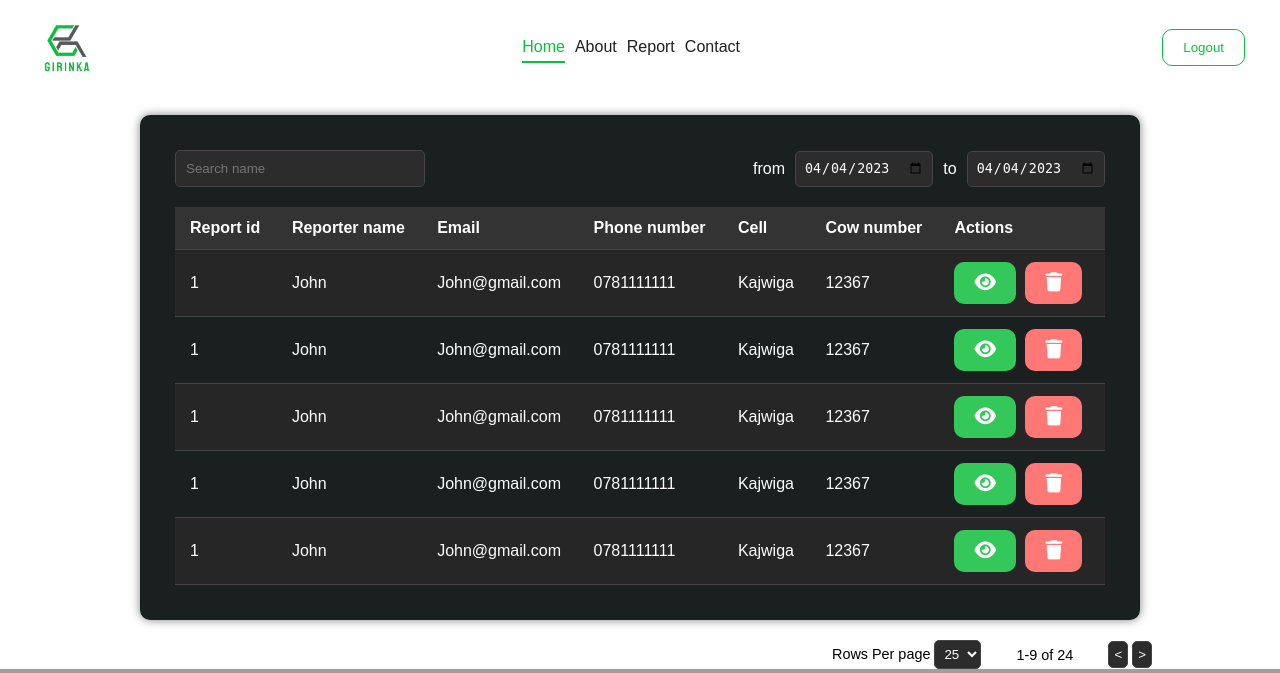
After one commit to mugishaj092/girainka-system, a Django app: page /users/ in a window 1280 px wide. The commit adds this page. Shown: the top 673 px of the page. Run offline with Django 5.2, Linux system fonts and the light colour scheme; the visitor is signed in with stand-in values (Sample User, id 1); some libraries are stand-ins or nearby versions; grey boxes are pictures that could not be loaded.

Commit message:
Add users

```diff
--- a/girainka/girainka/urls.py
+++ b/girainka/girainka/urls.py
@@ -29,4 +29,5 @@ urlpatterns = [
     path('signup/', create_user, name='signup'),
     path('login/', login_user, name='login'),
     path('contact/', contact, name='contact'),
+    path('users/', views.users, name='users'),
 ]
--- a/girainka/girainka/views.py
+++ b/girainka/girainka/views.py
@@ -8,6 +8,10 @@ def report(request):
     return render(request,'website/report.html')
 def contact(request):
     return render(request, 'contact.html')
+
+def users(request):
+    return render(request, 'website/users.html')
+
 from django.shortcuts import render, redirect
 from django.contrib import messages
 from django.contrib.auth.models import User
--- a/girainka/static/css/style.css
+++ b/girainka/static/css/style.css
@@ -976,3 +976,116 @@ footer {
   .contact-form button:hover {
     background-color: #218838;
   }
+
+
+
+
+
+  .user-container {
+    margin: 20px auto;
+    padding: 35px;
+    max-width: 1000px;
+    background-color: #1A1F1F;
+    border-radius: 10px;
+    box-shadow: 0 0 10px rgba(0, 0, 0, 0.5);
+    color: white;
+}
+
+
+
+.header {
+    display: flex;
+    justify-content: space-between;
+    align-items: center;
+    margin-bottom: 20px;
+}
+
+.search-bar {
+    padding: 10px;
+    width: 250px;
+    border: 1px solid #444;
+    border-radius: 5px;
+    background-color: #2c2c2c;
+    color: #fff;
+}
+
+.date-range {
+    display: flex;
+    align-items: center;
+    gap: 10px;
+}
+
+.date-range input {
+    padding: 8px;
+    border: 1px solid #444;
+    border-radius: 5px;
+    background-color: #2c2c2c;
+    color: #fff;
+}
+
+table {
+    width: 100%;
+    border-collapse: collapse;
+}
+
+thead tr {
+    background-color: #333;
+    text-align: left;
+}
+
+th, td {
+    padding: 12px 15px;
+    border-bottom: 1px solid #444;
+}
+
+tbody tr:nth-child(odd) {
+    background-color: #262626;
+}
+
+tbody tr:hover {
+    background-color: #333;
+}
+
+.action-btn {
+    background: none;
+    border: none;
+    cursor: pointer;
+    font-size: 1.2rem;
+    margin-right: 5px;
+}
+
+.action-btn.view {
+    color: white;
+    background-color: #34c759;
+}
+
+.action-btn.delete {
+    color: white;
+    background-color: #ff7875;
+}
+
+.user-bottom {
+    display: flex;
+    justify-content: space-between;
+    align-items: center;
+    margin-top: 10px;
+    font-size: 0.9rem;
+    width: 25%;
+    margin-left: 65%;
+}
+
+.user-bottom select, .user-bottom button {
+    background-color: #2c2c2c;
+    color: #fff;
+    border: 1px solid #444;
+    border-radius: 5px;
+    padding: 5px;
+}
+
+.user-bottom button {
+    cursor: pointer;
+}
+
+.user-bottom button:hover {
+    background-color: #444;
+}
--- /dev/null
+++ b/girainka/templates/website/users.html
@@ -0,0 +1,112 @@
+{% extends 'website/layout.html' %}
+
+{% block title %}Dashboard{% endblock %}
+
+{% block content %}
+<div class="user-container">
+  <div class="header">
+      <input type="text" placeholder="Search name" class="search-bar">
+      <div class="date-range">
+          <label for="from">from</label>
+          <input type="date" id="from" value="2023-04-04">
+          <label for="to">to</label>
+          <input type="date" id="to" value="2023-04-04">
+      </div>
+  </div>
+  <table>
+      <thead>
+          <tr>
+              <th>Report id</th>
+              <th>Reporter name</th>
+              <th>Email</th>
+              <th>Phone number</th>
+              <th>Cell</th>
+              <th>Cow number</th>
+              <th>Actions</th>
+          </tr>
+      </thead>
+      <tbody>
+
+          <tr>
+              <td>1</td>
+              <td>John</td>
+              <td>John@gmail.com</td>
+              <td>0781111111</td>
+              <td>Kajwiga</td>
+              <td>12367</td>
+              <td>
+                  <button class="action-btn view"><i class="fas fa-eye"></i></button>
+                  <button class="action-btn delete"><i class="fas fa-trash"></i></button>
+              </td>
+          </tr>
+          <tr>
+              <td>1</td>
+              <td>John</td>
+              <td>John@gmail.com</td>
+              <td>0781111111</td>
+              <td>Kajwiga</td>
+              <td>12367</td>
+              <td>
+                  <button class="action-btn view"><i class="fas fa-eye"></i></button>
+                  <button class="action-btn delete"><i class="fas fa-trash"></i></button>
+              </td>
+          </tr>
+
+          <tr>
+            <td>1</td>
+            <td>John</td>
+            <td>John@gmail.com</td>
+            <td>0781111111</td>
+            <td>Kajwiga</td>
+            <td>12367</td>
+            <td>
+                <button class="action-btn view"><i class="fas fa-eye"></i></button>
+                <button class="action-btn delete"><i class="fas fa-trash"></i></button>
+            </td>
+        </tr>
+
+        <tr>
+          <td>1</td>
+          <td>John</td>
+          <td>John@gmail.com</td>
+          <td>0781111111</td>
+          <td>Kajwiga</td>
+          <td>12367</td>
+          <td>
+              <button class="action-btn view"><i class="fas fa-eye"></i></button>
+              <button class="action-btn delete"><i class="fas fa-trash"></i></button>
+          </td>
+      </tr>
+
+      <tr>
+        <td>1</td>
+        <td>John</td>
+        <td>John@gmail.com</td>
+        <td>0781111111</td>
+        <td>Kajwiga</td>
+        <td>12367</td>
+        <td>
+            <button class="action-btn view"><i class="fas fa-eye"></i></button>
+            <button class="action-btn delete"><i class="fas fa-trash"></i></button>
+        </td>
+    </tr>
+
+      </tbody>
+  </table>
+
+</div>
+  <div class="user-bottom">
+      <span>Rows Per page
+        <select>
+          <option>25</option>
+          <option>50</option>
+        </select>
+      </span>
+      <span>1-9 of 24</span>
+      <span>
+          <button>&lt;</button>
+          <button>&gt;</button>
+      </span>
+  </div>
+
+{% endblock %}
```
Also changed, not shown: girainka/templates/website/dashboard.html (deleted, +0 -11 lines).
